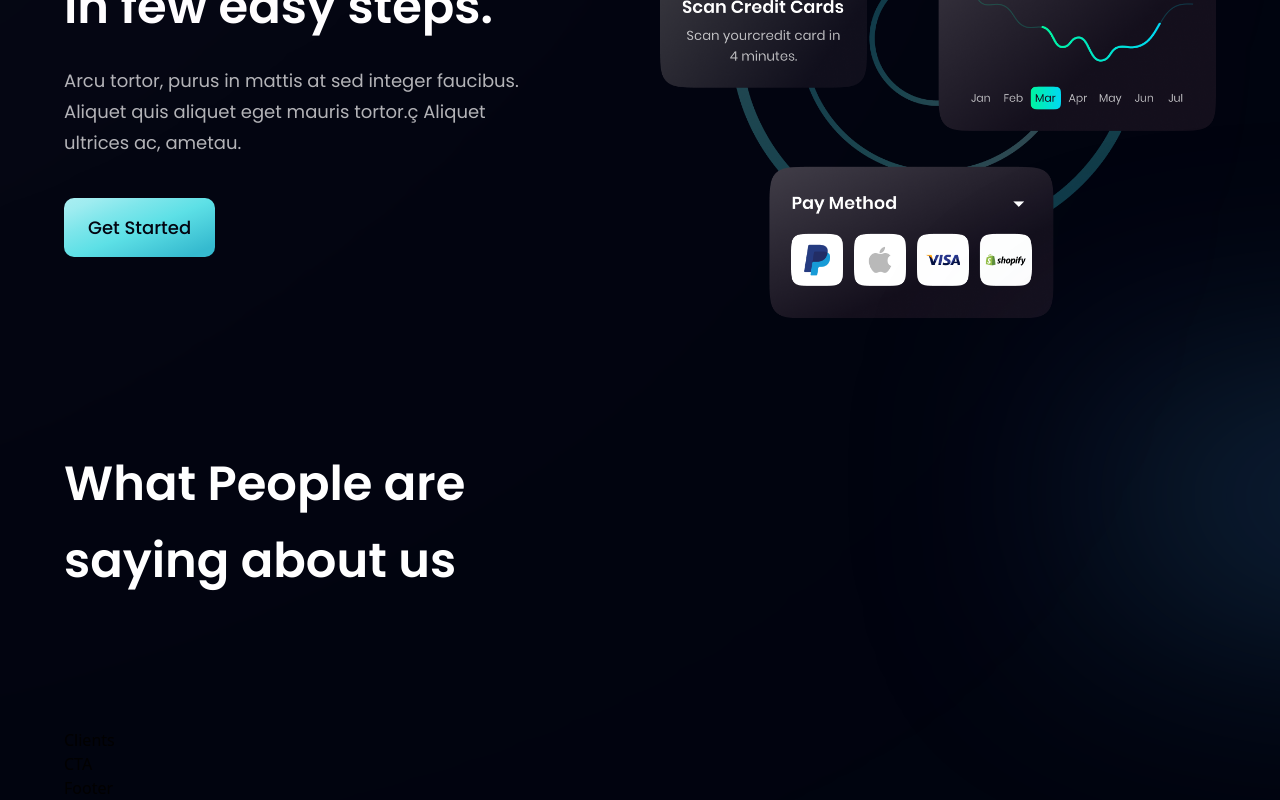
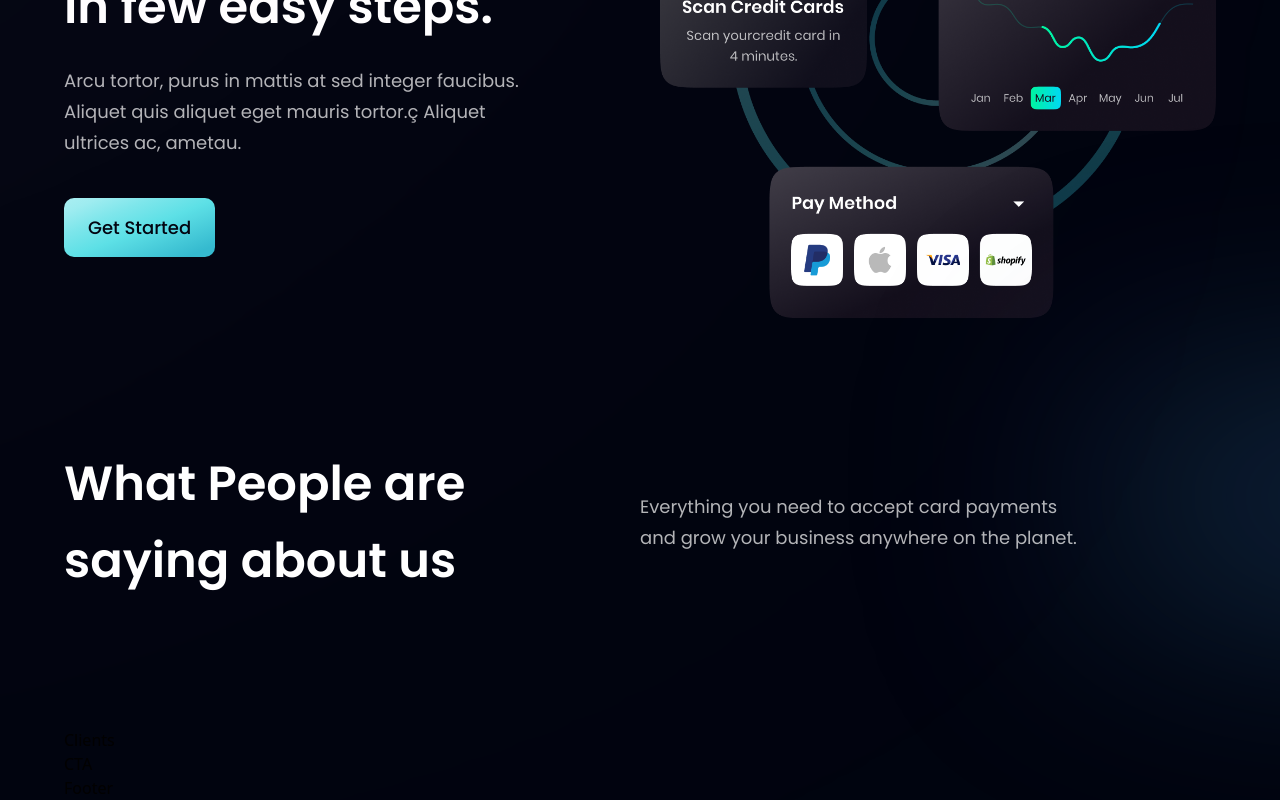
Before and after one commit to Carmel-Jane/UI-UX-modern-app, a React (Vite) app: page / in a window 1280 px wide. Shown: the part 2422-3222 px from the top of the page. Built offline with nearby package versions, Linux system fonts and the light colour scheme.

Commit message:
paragraph added to testimonails

```diff
--- a/src/components/Testimonials.jsx
+++ b/src/components/Testimonials.jsx
@@ -8,6 +8,12 @@ const Testimonials = () => (
       <h2 className={styles.heading2}>
         What People are <br className="sm:block hidden" /> saying about us
       </h2>
+      <div className="w-full md:mt-0 mt-6">
+        <p className={`${styles.paragraph} text-left max-w-[450px]`}>
+          Everything you need to accept card payments and grow your business
+          anywhere on the planet.
+        </p>
+      </div>
     </div>
   </section>
 );
```
